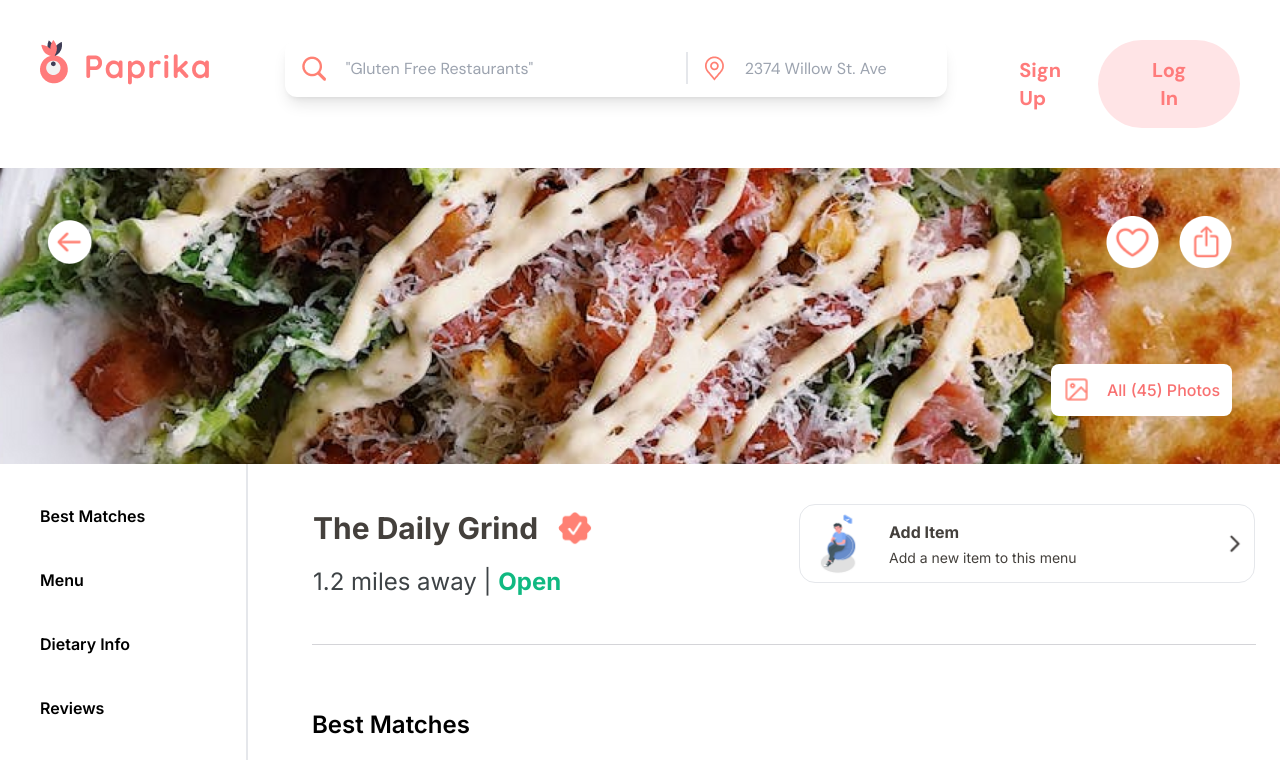
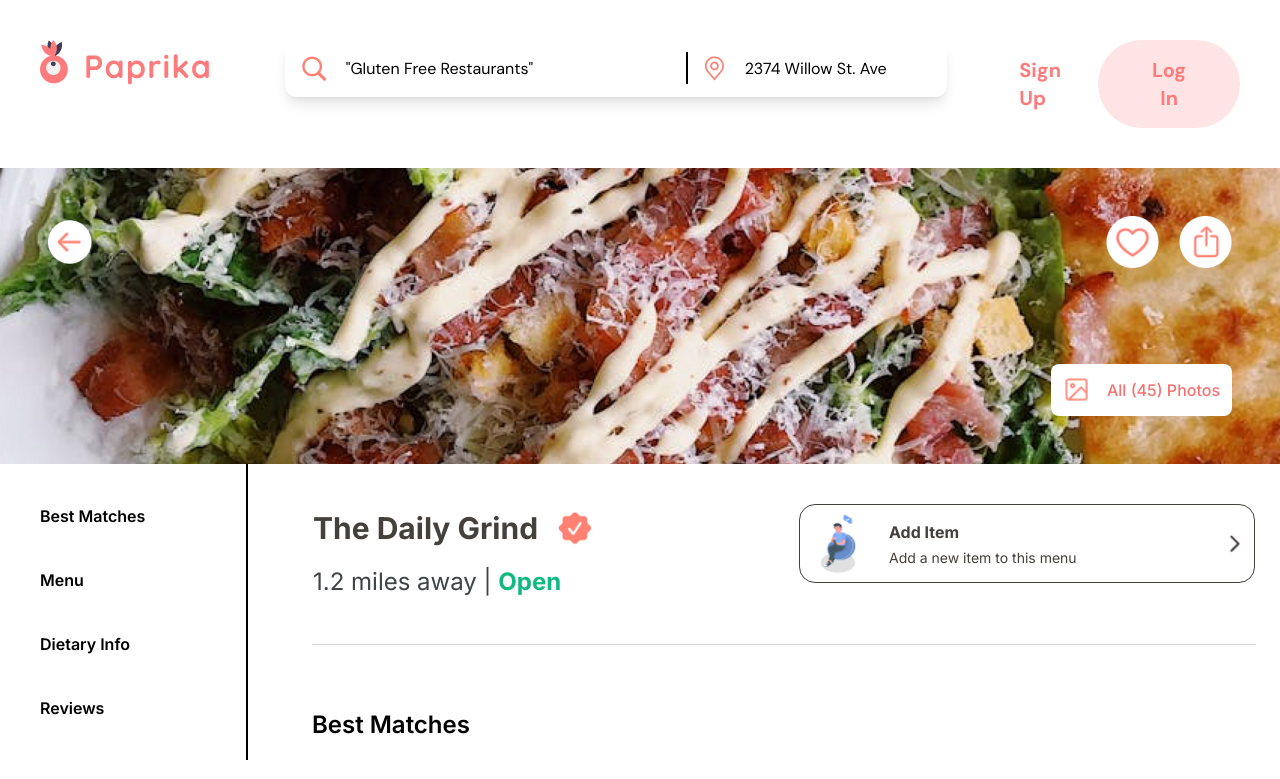
Before and after one commit to Namra0816/Paprika_Frontend_Interview_Namra_Chaklashiya, a React (Create React App) app: page / in a window 1280 px wide. Shown: the top 779 px of the page. Built offline with nearby package versions, Linux system fonts and the light colour scheme; grey boxes are pictures that could not be loaded.

Commit message:
colors updated

```diff
--- a/tailwind.config.js
+++ b/tailwind.config.js
@@ -22,6 +22,13 @@ module.exports = {
         offblack: '#3e4346',
         aliceblue: "#ebf2ff",
         royalblue: "#226ce8",
+        gray: "#181818",
+        dimgray: "#4f4f4f",
+        lightgray: {
+          "100": "#d6d6d6",
+          "200": "#cdcdcd",
+          "300": "#ccc",
+        },
       },
       fontFamily: {
         inter: ['Inter', 'sans-serif'],
```
